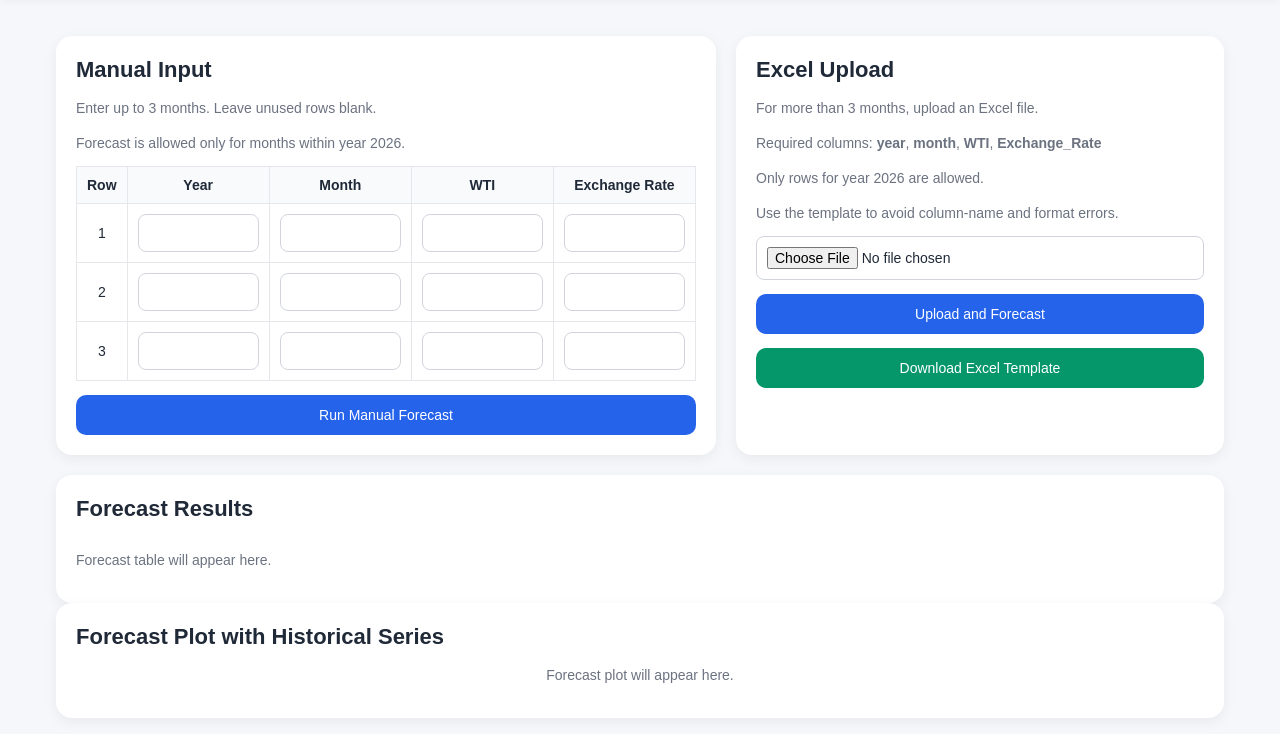
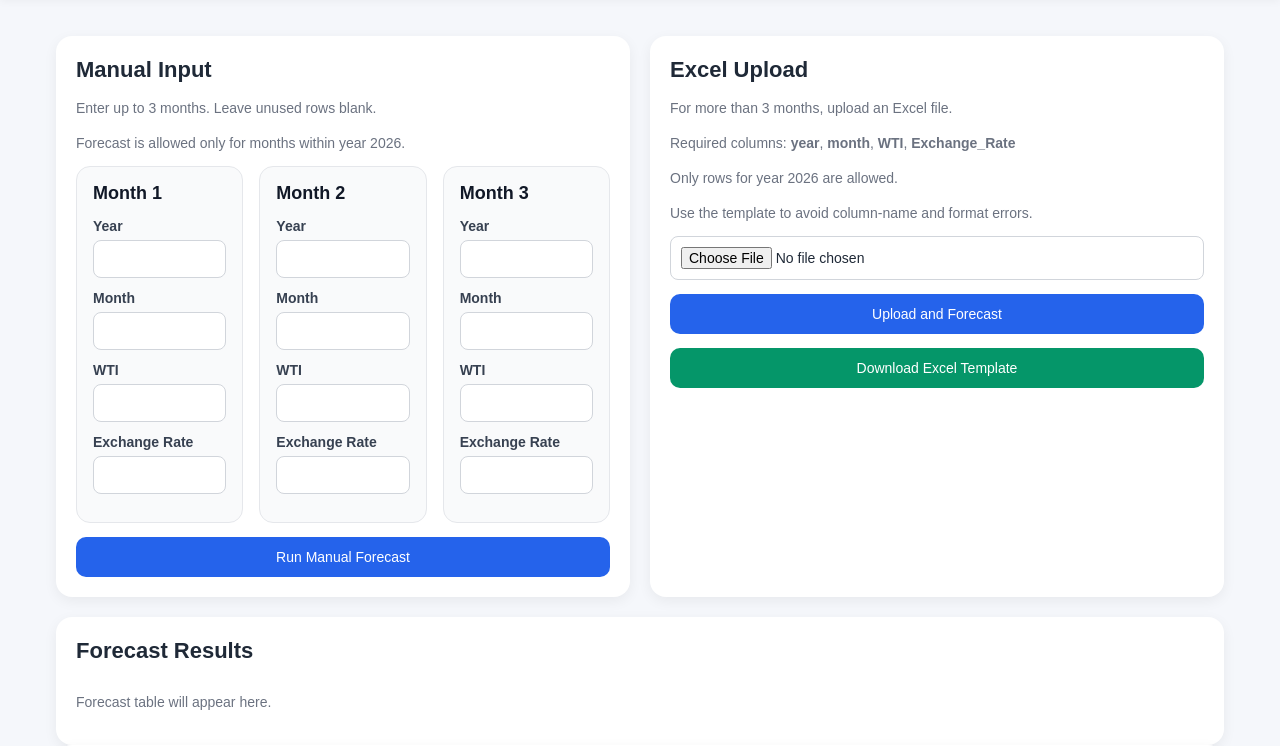
Before and after one commit to kokotun12-byte/forecast_polymer_render, a FastAPI app: page / in a window 1280 px wide. Shown: the part 132-878 px from the top of the page. Run offline with FastAPI, Linux system fonts and the light colour scheme; parts of the project's set-up code (start-up, migrations or seed data) failed here and were passed over.

Commit message:
Use stacked mobile-friendly manual input cards

```diff
--- a/app/templates/index.html
+++ b/app/templates/index.html
@@ -47,7 +47,47 @@
             gap: 20px;
             margin-bottom: 20px;
         }
+        .manual-grid {
+            display: grid;
+            grid-template-columns: repeat(3, 1fr);
+            gap: 16px;
+            margin-top: 12px;
+        }
 
+        .month-card {
+            background: #f9fafb;
+            border: 1px solid #e5e7eb;
+            border-radius: 14px;
+            padding: 16px;
+        }
+
+        .month-card h3 {
+            margin: 0 0 14px 0;
+            font-size: 18px;
+            color: #111827;
+        }
+
+        .field-group {
+            margin-bottom: 12px;
+        }
+
+        .field-group label {
+            display: block;
+            margin-bottom: 6px;
+            font-size: 14px;
+            color: #374151;
+            font-weight: 600;
+        }
+
+        .field-group input {
+            width: 100%;
+        }
+
+        @media (max-width: 992px) {
+    .manual-grid {
+        grid-template-columns: 1fr;
+    }
+        }
         .card, .full-card {
             background: white;
             border-radius: 16px;
@@ -311,37 +351,66 @@
     <p class="muted">Forecast is allowed only for months within year {{ current_year }}.</p>
 
     <form action="/predict/manual" method="post" onsubmit="showLoading()">
-                    <div class="table-wrap">
-                        <table class="form-table">
-                            <tr>
-                                <th>Row</th>
-                                <th>Year</th>
-                                <th>Month</th>
-                                <th>WTI</th>
-                                <th>Exchange Rate</th>
-                            </tr>
-                            <tr>
-                                <td>1</td>
-                                <td><input type="number" name="year1"></td>
-                                <td><input type="number" name="month1"></td>
-                                <td><input type="text" name="wti1"></td>
-                                <td><input type="text" name="exchange_rate1"></td>
-                            </tr>
-                            <tr>
-                                <td>2</td>
-                                <td><input type="number" name="year2"></td>
-                                <td><input type="number" name="month2"></td>
-                                <td><input type="text" name="wti2"></td>
-                                <td><input type="text" name="exchange_rate2"></td>
-                            </tr>
-                            <tr>
-                                <td>3</td>
-                                <td><input type="number" name="year3"></td>
-                                <td><input type="number" name="month3"></td>
-                                <td><input type="text" name="wti3"></td>
-                                <td><input type="text" name="exchange_rate3"></td>
-                            </tr>
-                        </table>
+        <div class="manual-grid">
+            <div class="month-card">
+                <h3>Month 1</h3>
+                <div class="field-group">
+                    <label for="year1">Year</label>
+                    <input type="number" id="year1" name="year1">
+                </div>
+                <div class="field-group">
+                    <label for="month1">Month</label>
+                    <input type="number" id="month1" name="month1" min="1" max="12">
+                </div>
+                <div class="field-group">
+                    <label for="wti1">WTI</label>
+                    <input type="text" id="wti1" name="wti1">
+                </div>
+                <div class="field-group">
+                    <label for="exchange_rate1">Exchange Rate</label>
+                    <input type="text" id="exchange_rate1" name="exchange_rate1">
+                </div>
+            </div>
+
+            <div class="month-card">
+                <h3>Month 2</h3>
+                <div class="field-group">
+                    <label for="year2">Year</label>
+                    <input type="number" id="year2" name="year2">
+                </div>
+                <div class="field-group">
+                    <label for="month2">Month</label>
+                    <input type="number" id="month2" name="month2" min="1" max="12">
+                </div>
+                <div class="field-group">
+                    <label for="wti2">WTI</label>
+                    <input type="text" id="wti2" name="wti2">
+                </div>
+                <div class="field-group">
+                    <label for="exchange_rate2">Exchange Rate</label>
+                    <input type="text" id="exchange_rate2" name="exchange_rate2">
+                </div>
+            </div>
+
+            <div class="month-card">
+                <h3>Month 3</h3>
+                <div class="field-group">
+                    <label for="year3">Year</label>
+                    <input type="number" id="year3" name="year3">
+                </div>
+                <div class="field-group">
+                    <label for="month3">Month</label>
+                    <input type="number" id="month3" name="month3" min="1" max="12">
+                </div>
+                <div class="field-group">
+                    <label for="wti3">WTI</label>
+                    <input type="text" id="wti3" name="wti3">
+                </div>
+                <div class="field-group">
+                    <label for="exchange_rate3">Exchange Rate</label>
+                    <input type="text" id="exchange_rate3" name="exchange_rate3">
+                </div>
+            </div>
         </div>
 
         <button class="btn" type="submit">Run Manual Forecast</button>
```
Lines whose indentation alone changed are shown as unchanged.
